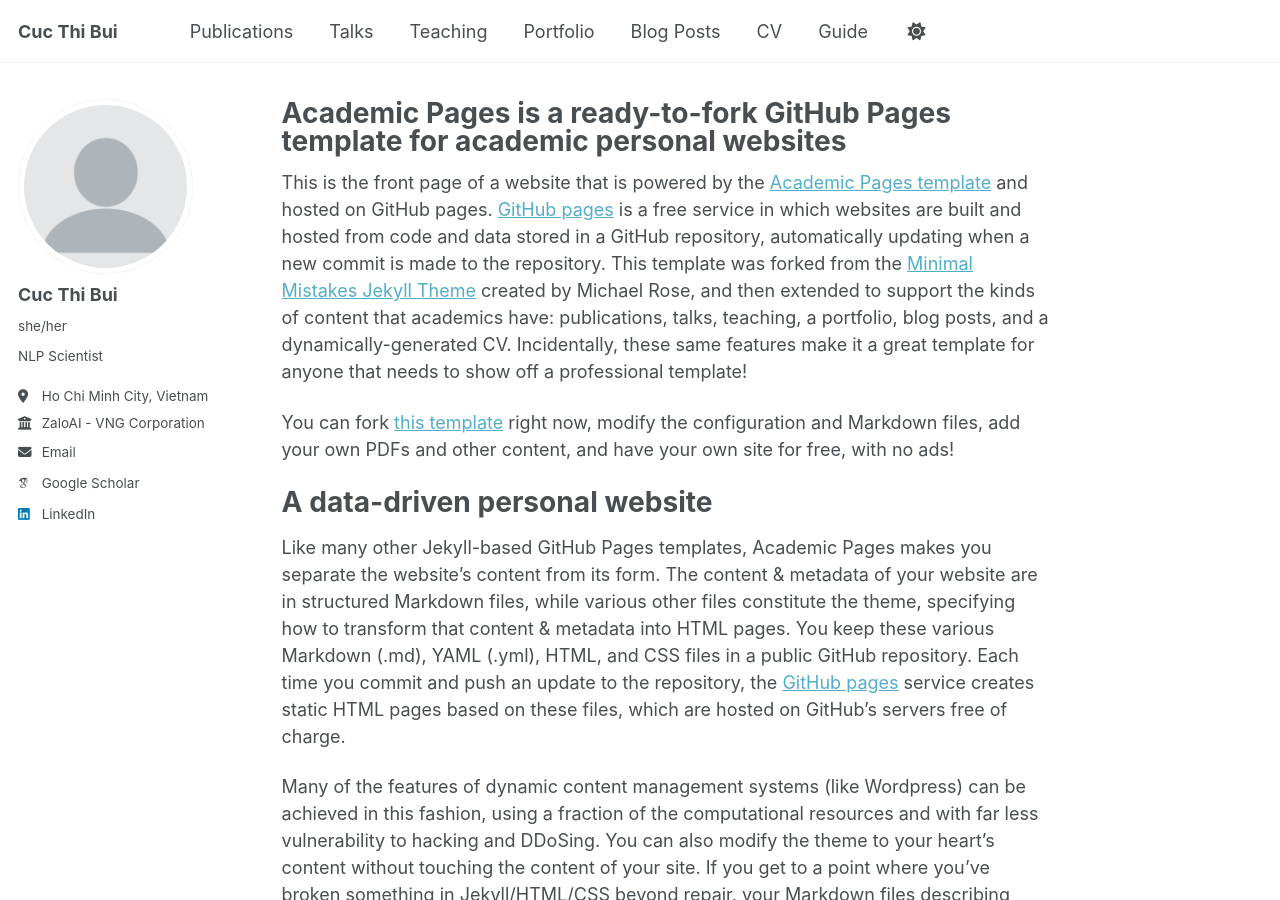
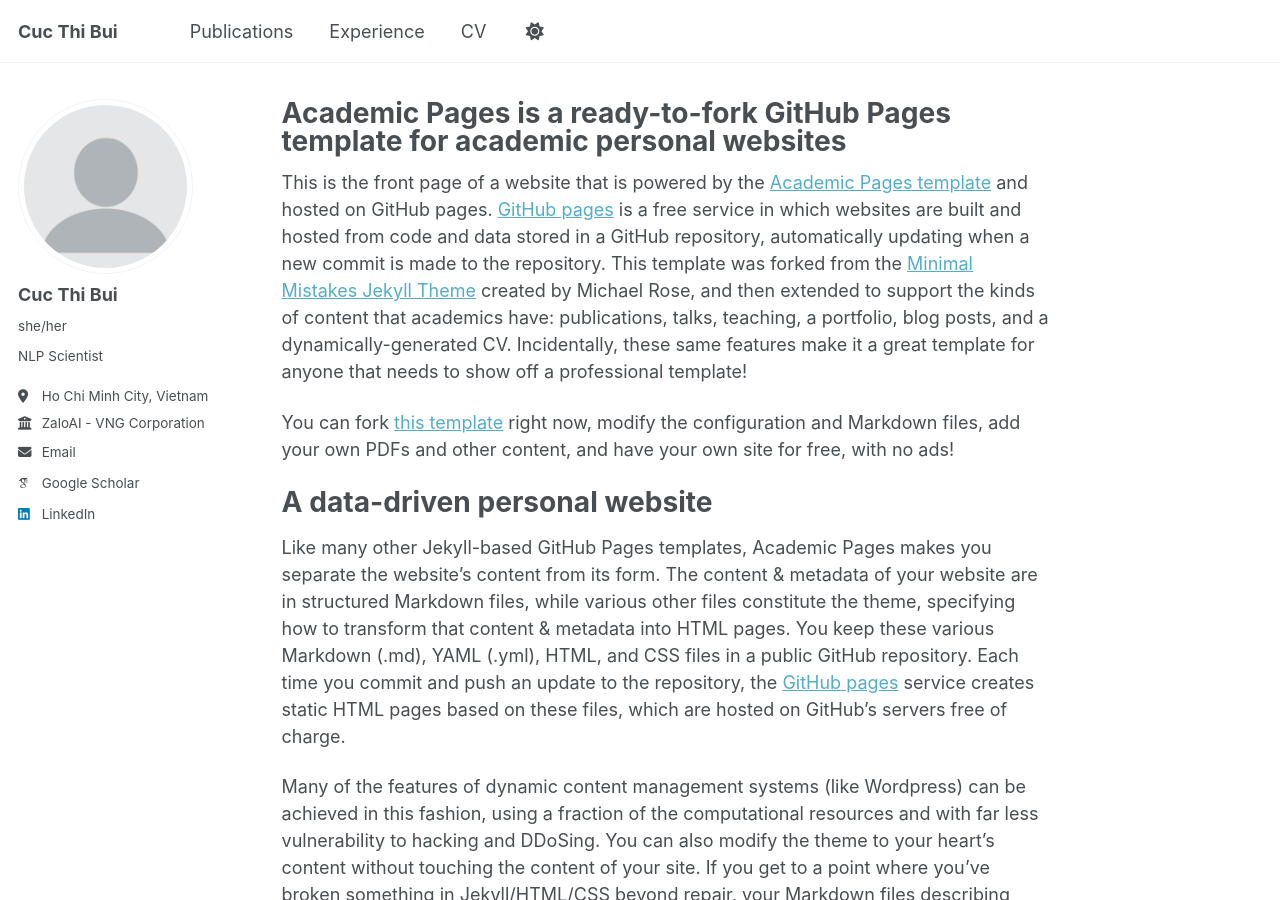
Before and after one commit to cucbui57/cucbui57.github.io, a Jekyll site: the page built from _pages/about.md, in a window 1280 px wide and 900 px high. Built offline with Jekyll 4.4.1, drawn with Linux system fonts in a browser that asks for light colours; some web fonts are replaced; a script that is not in the unit is left out.

Commit message:
update config

```diff
--- a/_data/navigation.yml
+++ b/_data/navigation.yml
@@ -11,23 +11,8 @@ main:
   - title: "Publications"
     url: /publications/
 
-  - title: "Talks"
-    url: /talks/
-
-  - title: "Teaching"
-    url: /teaching/
-
-  - title: "Portfolio"
-    url: /portfolio/
-
-  - title: "Blog Posts"
-    url: /year-archive/
+  - title: "Experience"
+    url: /experience/
 
   - title: "CV"
     url: /cv/
-
-  # - title: "CV"
-  #   url: /cv-json/
-
-  - title: "Guide"
-    url: /markdown/
```
